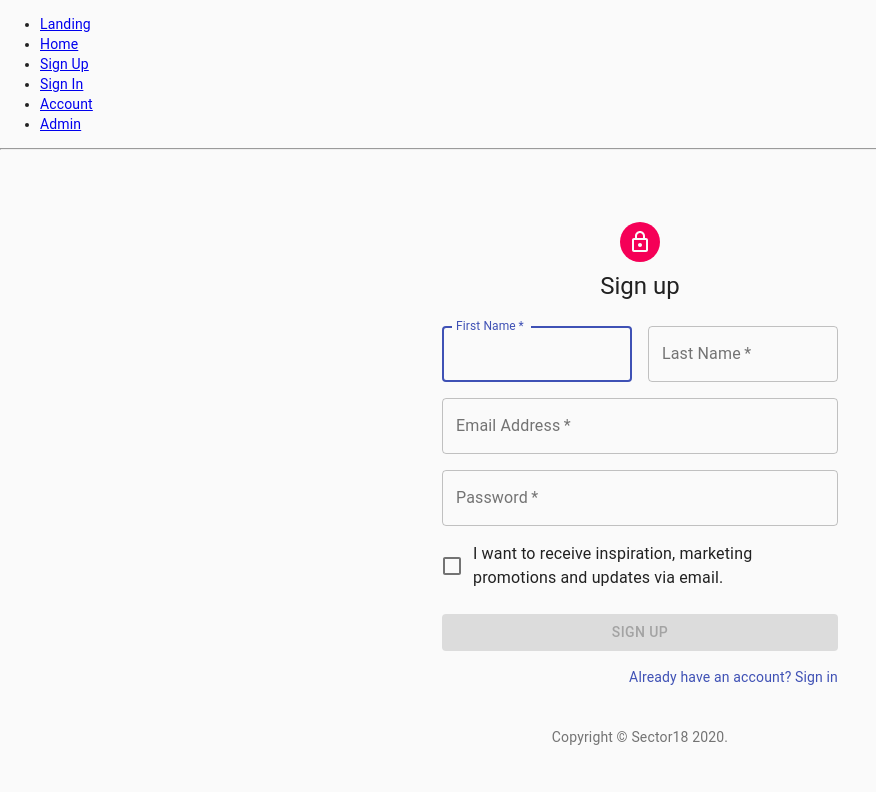
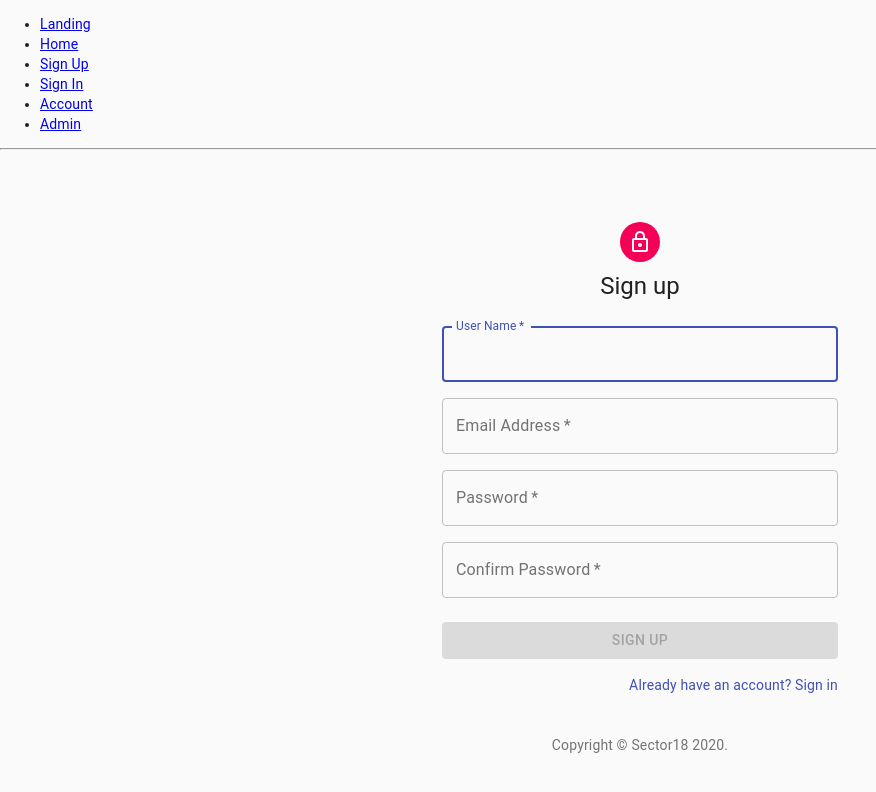
Before and after one commit to rayed-therap/react-firebase-auth, a React (Create React App) app: page /signup in a window 1280 px wide. Shown: the top 792 px of the page, without its empty margins (0-876 px from the left). Built offline with nearby package versions, Linux system fonts and the light colour scheme; no server answers.

Commit message:
feat: Edit signup fields

```diff
--- a/src/components/SignUp/signup.tsx
+++ b/src/components/SignUp/signup.tsx
@@ -3,8 +3,6 @@ import Avatar from "@material-ui/core/Avatar";
 import Button from "@material-ui/core/Button";
 import CssBaseline from "@material-ui/core/CssBaseline";
 import TextField from "@material-ui/core/TextField";
-import FormControlLabel from "@material-ui/core/FormControlLabel";
-import Checkbox from "@material-ui/core/Checkbox";
 import Link from "@material-ui/core/Link";
 import Grid from "@material-ui/core/Grid";
 import Box from "@material-ui/core/Box";
@@ -70,29 +68,17 @@ const SignUpForm = ({
         </Typography>
         <form onSubmit={handleSubmit} className={classes.form} noValidate>
           <Grid container spacing={2}>
-            <Grid item xs={12} sm={6}>
+            <Grid item xs={12}>
               <TextField
                 onChange={handleChange}
-                autoComplete="fname"
-                name="firstName"
+                autoComplete="username"
+                name="username"
                 variant="outlined"
                 required
                 fullWidth
-                id="firstName"
-                label="First Name"
+                id="username"
+                label="User Name"
                 autoFocus
-              />
-            </Grid>
-            <Grid item xs={12} sm={6}>
-              <TextField
-                onChange={handleChange}
-                variant="outlined"
-                required
-                fullWidth
-                id="lastName"
-                label="Last Name"
-                name="lastName"
-                autoComplete="lname"
               />
             </Grid>
             <Grid item xs={12}>
@@ -121,9 +107,16 @@ const SignUpForm = ({
               />
             </Grid>
             <Grid item xs={12}>
-              <FormControlLabel
-                control={<Checkbox value="allowExtraEmails" color="primary" />}
-                label="I want to receive inspiration, marketing promotions and updates via email."
+              <TextField
+                onChange={handleChange}
+                variant="outlined"
+                required
+                fullWidth
+                name="confirmPassword"
+                label="Confirm Password"
+                type="password"
+                id="confirmPassword"
+                autoComplete="confirm-password"
               />
             </Grid>
           </Grid>
```
